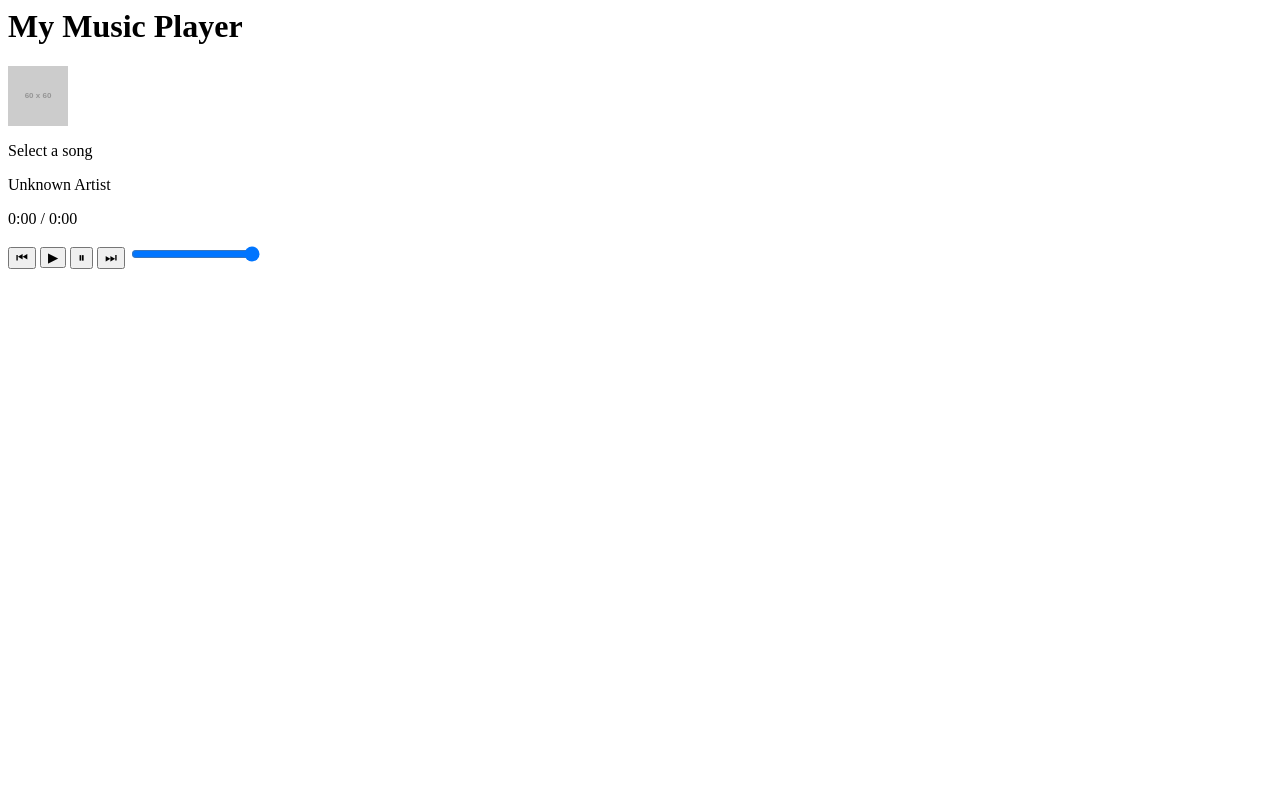
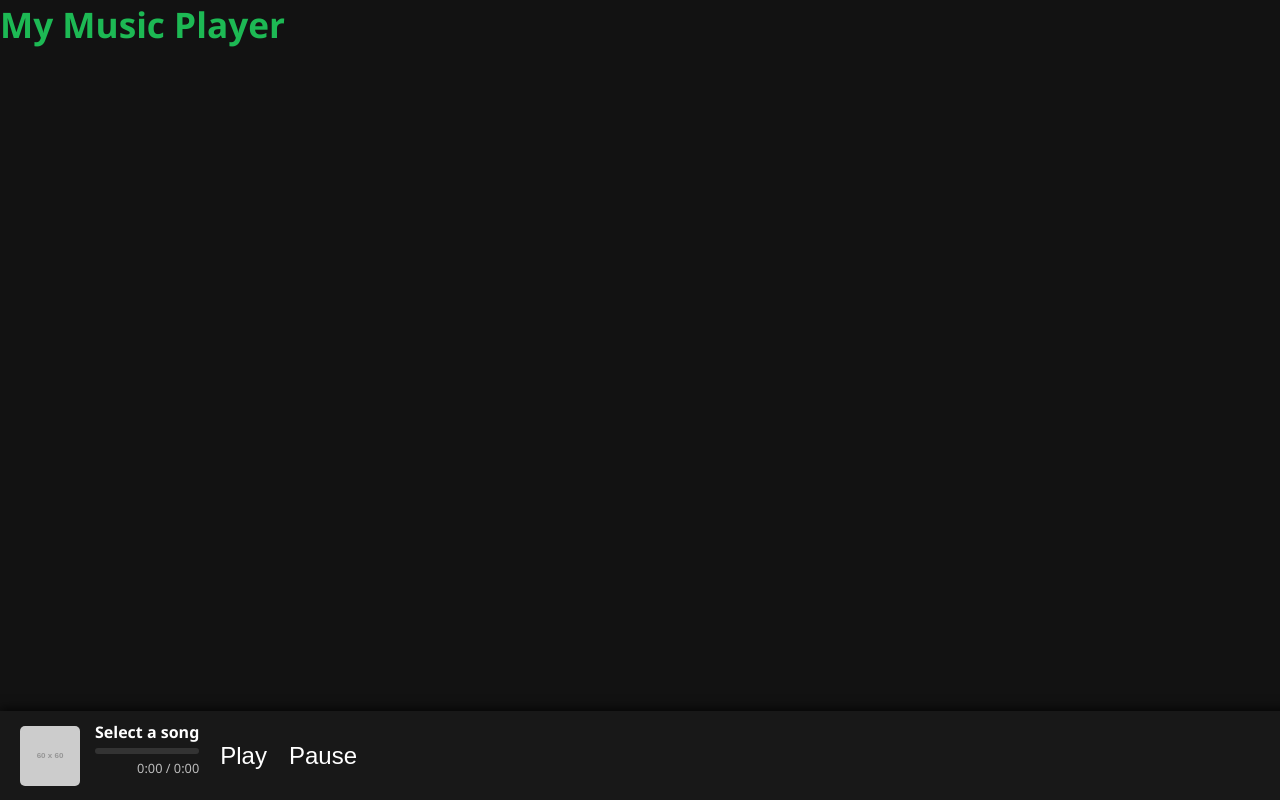
Before and after one commit to Kodey-cs/music-sync, a website: page public/index.html in a window 1280 px wide. Drawn offline with nearby package versions, Linux system fonts and the light colour scheme; no server answers; placeholder pictures from the web are drawn by us.

Commit message:
changed css nd html again

```diff
--- a/public/index.html
+++ b/public/index.html
@@ -1,28 +1,29 @@
+<!DOCTYPE html>
+<html>
+<head>
+  <meta charset="UTF-8">
+  <title>Music Sync Website</title>
+  <link rel="stylesheet" href="style.css">
+</head>
 <body>
-  <header>
-    <h1>My Music Player</h1>
-  </header>
+  <h1>My Music Player</h1>
 
   <!-- Playlist Section -->
-  <section id="playlist"></section>
+  <div id="playlist"></div>
 
-  <!-- Mini Player -->
+  <!-- Mini Player (fixed at bottom) -->
   <div id="miniPlayer">
     <img id="albumArt" src="https://via.placeholder.com/60" alt="Album Art">
-    <div id="songDetails">
+    <div id="songInfo">
       <p id="currentSong">Select a song</p>
-      <p id="artistName">Unknown Artist</p>
       <div id="progressContainer">
         <div id="progressBar"></div>
       </div>
       <p id="timeDisplay">0:00 / 0:00</p>
     </div>
     <div id="controls">
-      <button id="prevBtn">⏮</button>
-      <button id="playBtn">▶</button>
-      <button id="pauseBtn">⏸</button>
-      <button id="nextBtn">⏭</button>
-      <input type="range" id="volumeControl" min="0" max="1" step="0.01" value="1">
+      <button id="playBtn">Play</button>
+      <button id="pauseBtn">Pause</button>
     </div>
     <audio id="player"></audio>
   </div>
```
